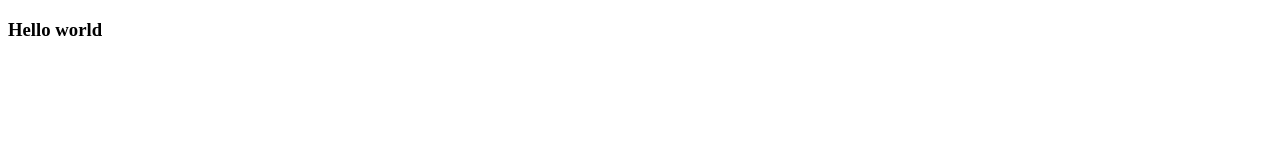
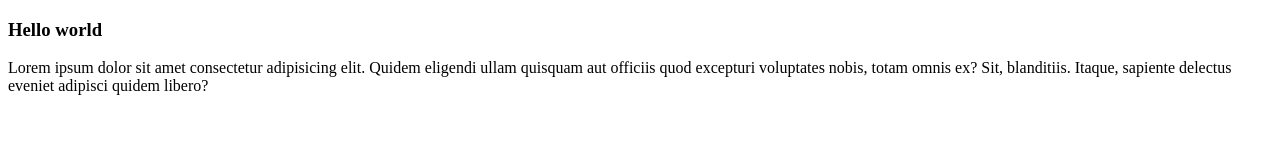
Before and after one commit to nafisizzaqi/nafis-git-test, a plain HTML site: page index.html in a window 1280 px wide. Drawn offline with Linux system fonts and the light colour scheme.

Commit message:
menambah paragraf

```diff
--- a/index.html
+++ b/index.html
@@ -7,5 +7,6 @@
 </head>
 <body>
     <h3>Hello world</h3>
+    <p>Lorem ipsum dolor sit amet consectetur adipisicing elit. Quidem eligendi ullam quisquam aut officiis quod excepturi voluptates nobis, totam omnis ex? Sit, blanditiis. Itaque, sapiente delectus eveniet adipisci quidem libero?</p>
 </body>
 </html>
```
